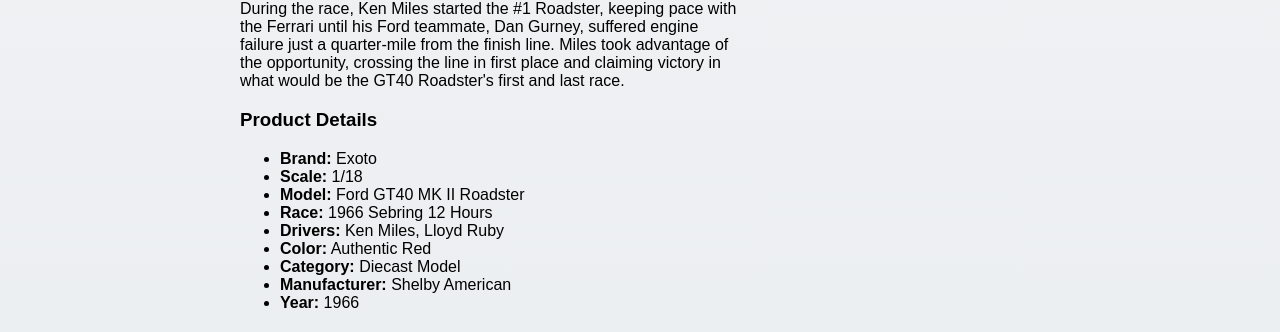
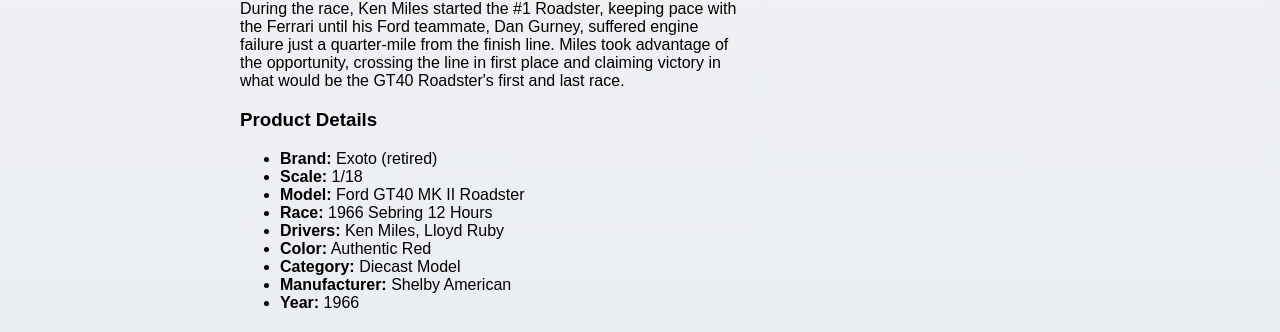
Before and after one commit to drfastfinds/drfastfinds-site, a Jekyll site: the page built from _products/ford-gt40-roadster-sebring.md, in a window 1280 px wide and 900 px high, scrolled down 866 px. Shown: the part 241-573 px from the top of the window. Built offline with Jekyll 4.4.1, drawn with Linux system fonts in a browser that asks for light colours.

Commit message:
Update ford-gt40-roadster-sebring.md

```diff
--- a/_products/ford-gt40-roadster-sebring.md
+++ b/_products/ford-gt40-roadster-sebring.md
@@ -17,7 +17,7 @@
 
   <h3>Product Details</h3>
   <ul>
-    <li><strong>Brand:</strong> Exoto</li>
+    <li><strong>Brand:</strong> Exoto (retired)</li>
     <li><strong>Scale:</strong> 1/18</li>
     <li><strong>Model:</strong> Ford GT40 MK II Roadster</li>
     <li><strong>Race:</strong> 1966 Sebring 12 Hours</li>
```
